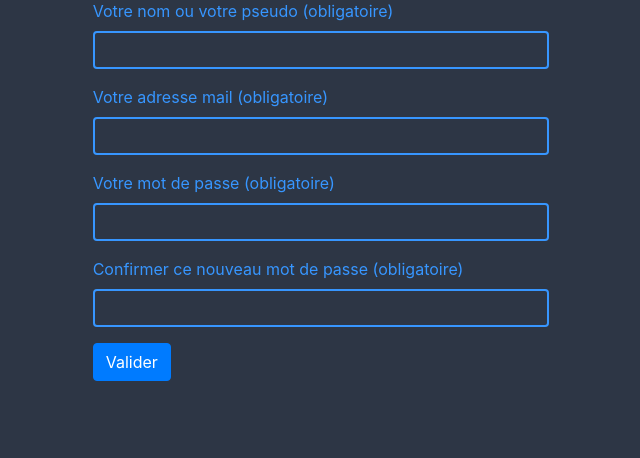
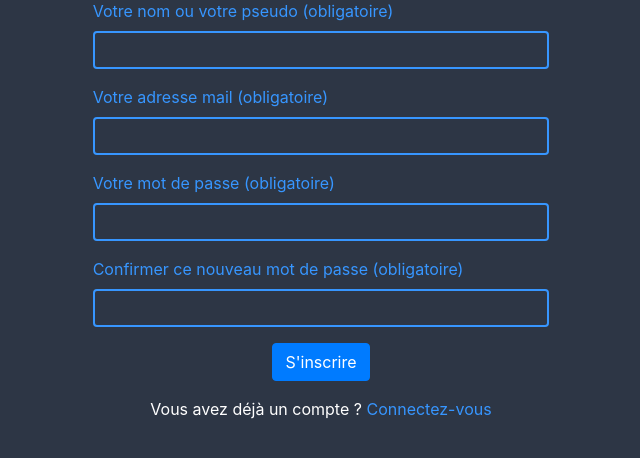
Before and after one commit to starsflaw/starsflaw, a PHP site: page /starsflaw/register.php in a window 1280 px wide. Shown: the part 211-669 px from the top of the page, without its empty margins (319-959 px from the left). Run offline with PHP 8.4, Linux system fonts and the light colour scheme; data that the repository does not hold is empty.

Commit message:
Add files via upload

```diff
--- a/courses.php
+++ b/courses.php
@@ -17,7 +17,7 @@
     <link rel="stylesheet" href="https://cdn.jsdelivr.net/npm/bootstrap@4.5.3/dist/css/bootstrap.min.css" integrity="sha384-TX8t27EcRE3e/ihU7zmQxVncDAy5uIKz4rEkgIXeMed4M0jlfIDPvg6uqKI2xXr2" crossorigin="anonymous">
     <link rel="stylesheet" href="style.css">
     <link rel="icon" type="image/png" sizes="16x16" href="images/deathstarw.png">
-    <title>S'inscrire</title>
+    <title>Cours</title>
   </head>
 
   <body style="background-color: rgba(61,72,92)">
--- a/courses/menuCourses.php
+++ b/courses/menuCourses.php
@@ -3,7 +3,7 @@
             <img src="../images/deathstarw.png" width="40" height="40" alt="" loading="lazy">
             </a>
             <a class="navbar-brand" href="../index.php">
-            <img src="../images/starsflaww.png" width="93.255" height="40" alt="" loading="lazy">
+            <img src="../images/starsflaw.png" width="93.255" height="40" alt="" loading="lazy">
             </a>
 
             <button class="navbar-toggler" type="button" data-toggle="collapse" data-target="#navbarSupportedContent" aria-controls="navbarSupportedContent" aria-expanded="false" aria-label="Toggle navigation">
--- a/index.php
+++ b/index.php
@@ -15,7 +15,7 @@ session_start();
         <!-- Bootstrap CSS -->
         <link rel="stylesheet" href="https://cdn.jsdelivr.net/npm/bootstrap@4.5.3/dist/css/bootstrap.min.css" integrity="sha384-TX8t27EcRE3e/ihU7zmQxVncDAy5uIKz4rEkgIXeMed4M0jlfIDPvg6uqKI2xXr2" crossorigin="anonymous">
         <link rel="stylesheet" href="style.css">
-        <title>Accueil</title>
+        <title>Star's Flaw</title>
         <link rel="icon" type="image/png" sizes="16x16" href="images/deathstarw.png">
     </head>
 
--- a/menu.php
+++ b/menu.php
@@ -3,7 +3,7 @@
             <img src="images/deathstarw.png" width="40" height="40" alt="" loading="lazy">
             </a>
             <a class="navbar-brand" href="index.php">
-            <img src="images/starsflaww.png" width="93.255" height="40" alt="" loading="lazy">
+            <img src="images/starsflaw.png" width="93.255" height="40" alt="" loading="lazy">
             </a>
 
             <button class="navbar-toggler" type="button" data-toggle="collapse" data-target="#navbarSupportedContent" aria-controls="navbarSupportedContent" aria-expanded="false" aria-label="Toggle navigation">
--- a/register.php
+++ b/register.php
@@ -61,8 +61,13 @@
           </div>
         </div>
         <div class="form-row justify-content-center">
-          <div class="form-group col-sm-5">
-            <button type="submit" class="btn btn-primary" id="register" name="register">Valider</button>
+          <div class="form-group col-sm-0">
+            <button type="submit" class="btn btn-primary" id="register" name="register">S'inscrire</button>
+          </div>
+        </div>
+        <div class="form-row justify-content-center">
+          <div class="form-group col-sm-0">
+            <p style="color:white">Vous avez déjà un compte ? <a href="login.php" style="color: rgba(55,150,255);">Connectez-vous</a> </p>
           </div>
         </div>
       </div>
```
Also changed, not shown: login.php (+5 -3 lines), images/starsflaw.png (added).
